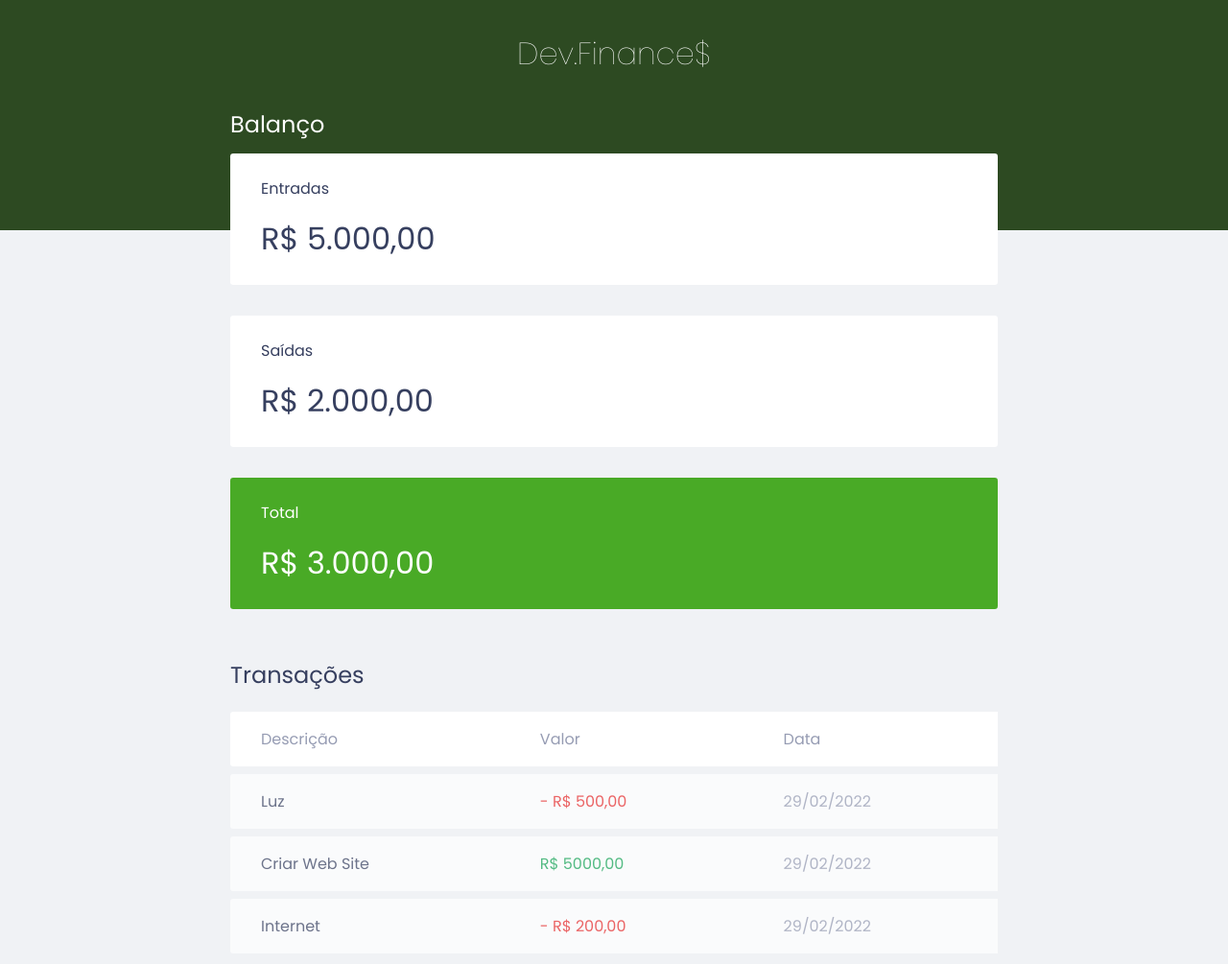
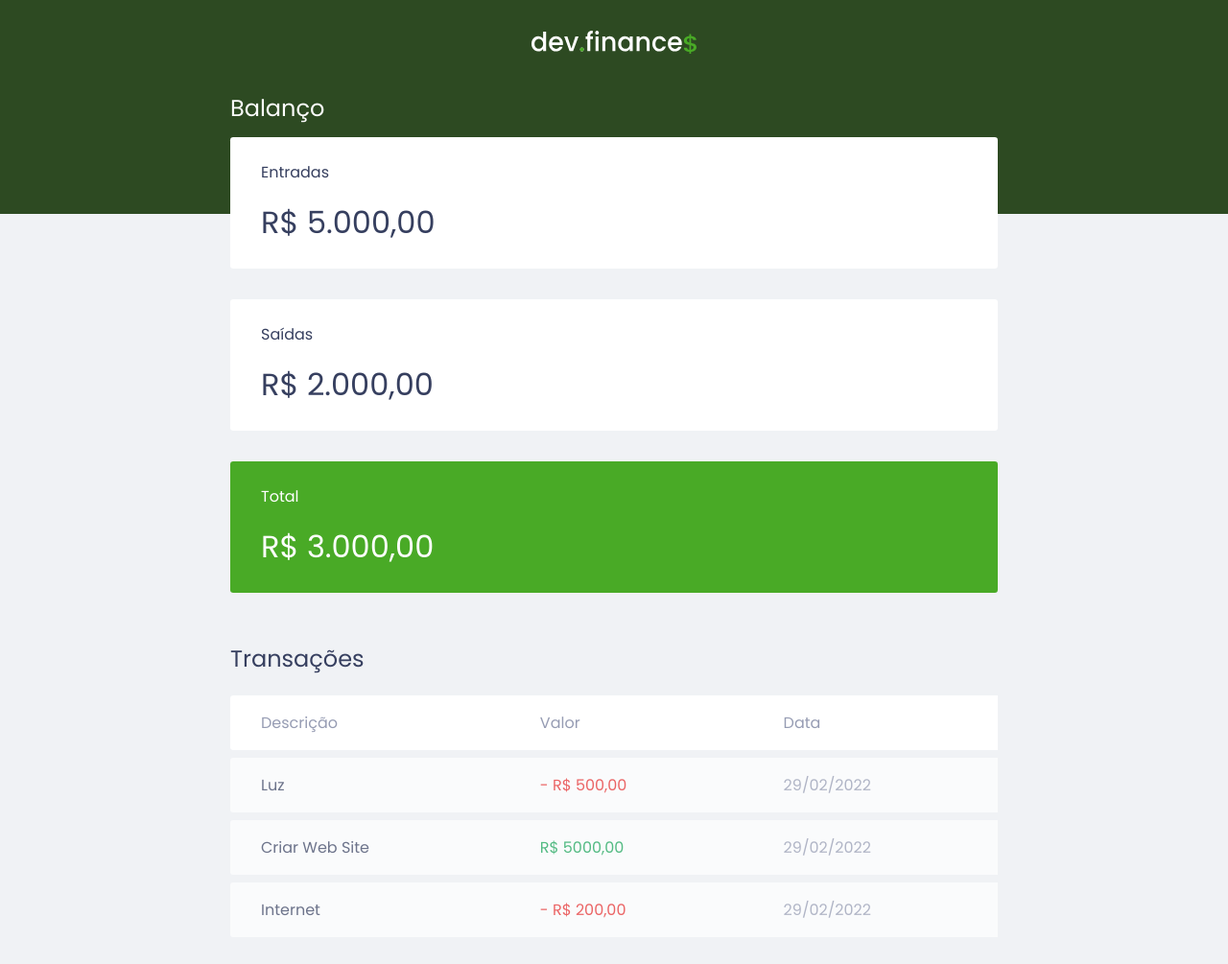
Before and after one commit to DouglasSoares16/Dev-Finance, a plain HTML site: page index.html in a window 1280 px wide. Shown: the top 1005 px of the page at 96% size. Drawn offline with Linux system fonts and the light colour scheme.

Commit message:
Added Logo

```diff
--- a/index.html
+++ b/index.html
@@ -21,7 +21,7 @@
 <body>
 
   <header>
-    <h1 id="logo">Dev.Finance$</h1>
+    <img src="./assets/logo.svg" alt="Logo Dev Finances">
   </header>
 
   <main class="container">
```
